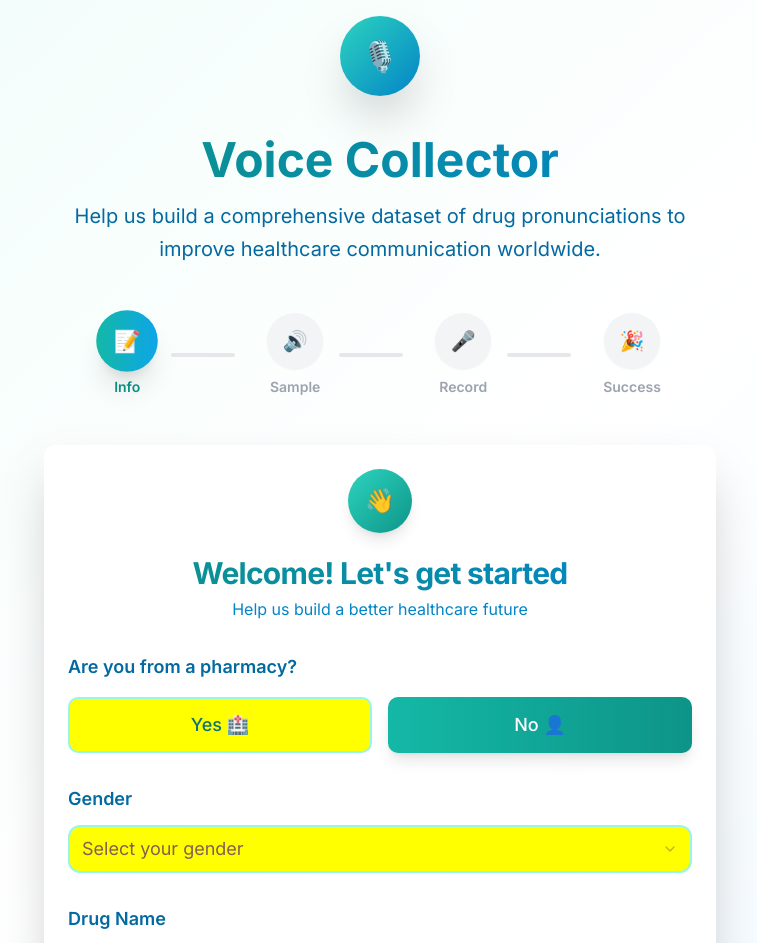
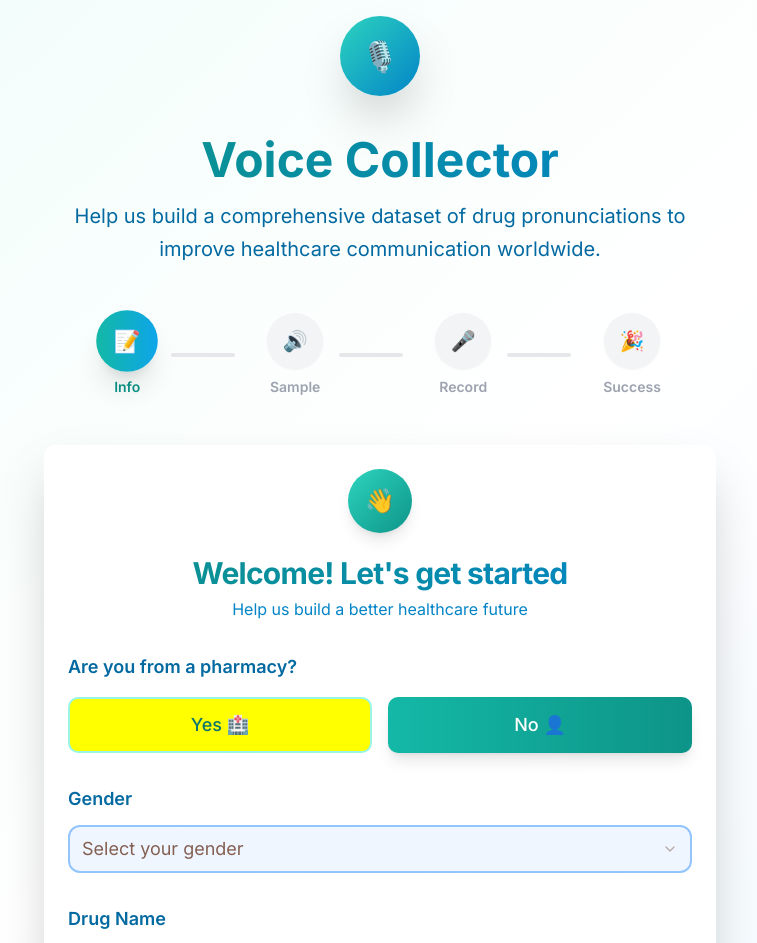
Before and after one commit to mustafaalemam/pharma-voice-gather, a React (Vite) app: page / in a window 1280 px wide. Shown: the top 943 px of the page, without its empty margins (260-1017 px from the left). Built offline with nearby package versions, Linux system fonts and the light colour scheme.

Commit message:
Fix: Change gender select color
Changed the color of the gender select component in `src/components/voice-collector/UserInfoForm.tsx`.

```diff
--- a/src/components/voice-collector/UserInfoForm.tsx
+++ b/src/components/voice-collector/UserInfoForm.tsx
@@ -1,4 +1,3 @@
-
 import React from 'react';
 import { Button } from '@/components/ui/button';
 import { CardContent, CardHeader, CardTitle } from '@/components/ui/card';
@@ -100,12 +99,12 @@ const UserInfoForm: React.FC<UserInfoFormProps> = ({ userInfo, setUserInfo, onSu
             Gender
           </Label>
           <Select value={userInfo.gender} onValueChange={(value) => setUserInfo(prev => ({ ...prev, gender: value }))}>
-            <SelectTrigger className="h-12 text-lg border-2 border-mint-200 focus:border-mint-400 focus:ring-mint-400 rounded-xl">
+            <SelectTrigger className="h-12 text-lg border-2 border-blue-300 focus:border-blue-500 focus:ring-blue-400 rounded-xl bg-blue-50 hover:bg-blue-100 transition-all duration-300">
               <SelectValue placeholder="Select your gender" />
             </SelectTrigger>
-            <SelectContent className="bg-white border-2 border-mint-200 rounded-xl shadow-xl">
-              <SelectItem value="Male" className="text-lg py-3">👨 Male</SelectItem>
-              <SelectItem value="Female" className="text-lg py-3">👩 Female</SelectItem>
+            <SelectContent className="bg-white border-2 border-blue-300 rounded-xl shadow-xl">
+              <SelectItem value="Male" className="text-lg py-3 hover:bg-blue-50 focus:bg-blue-100">👨 Male</SelectItem>
+              <SelectItem value="Female" className="text-lg py-3 hover:bg-blue-50 focus:bg-blue-100">👩 Female</SelectItem>
             </SelectContent>
           </Select>
         </div>
```
